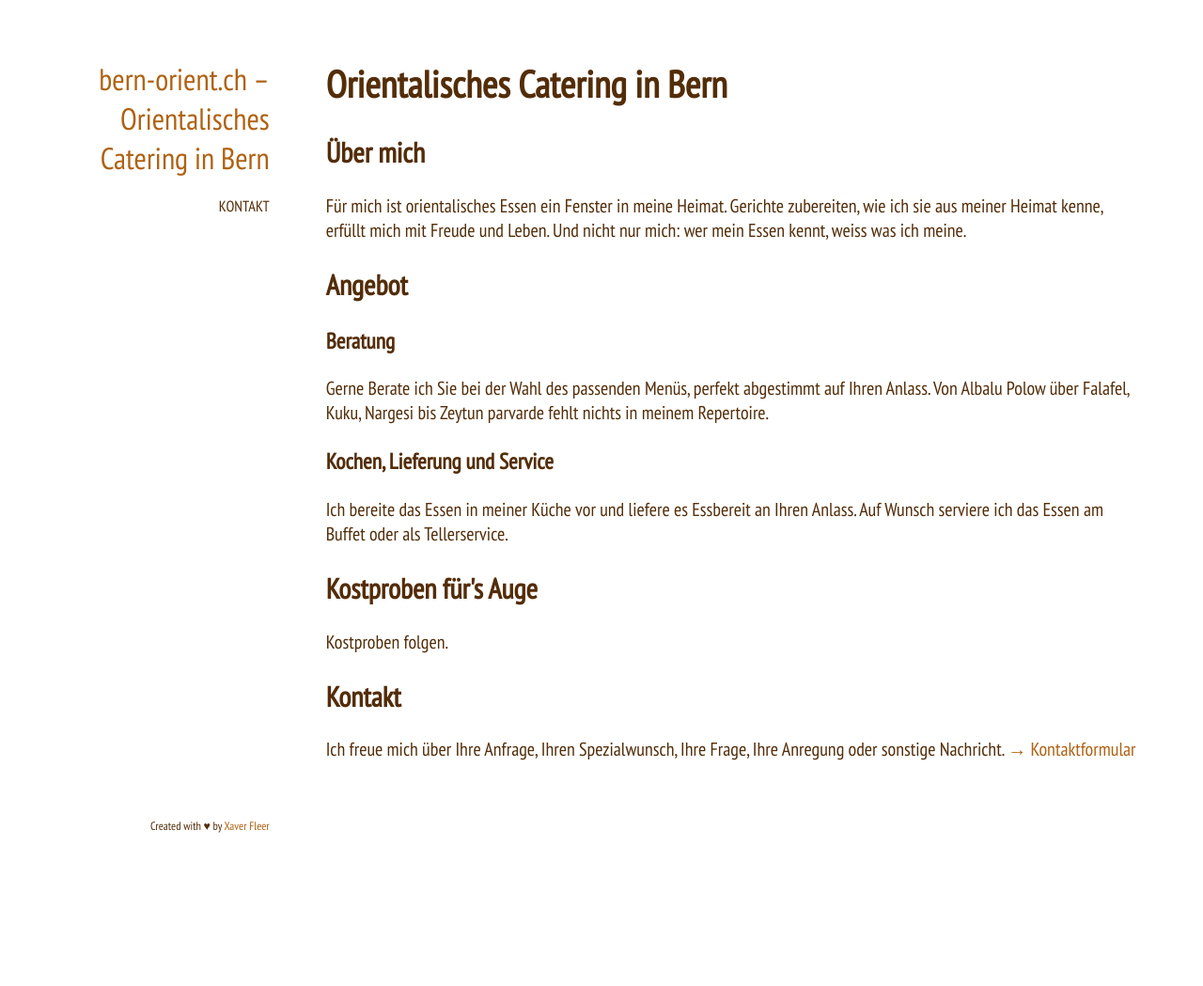
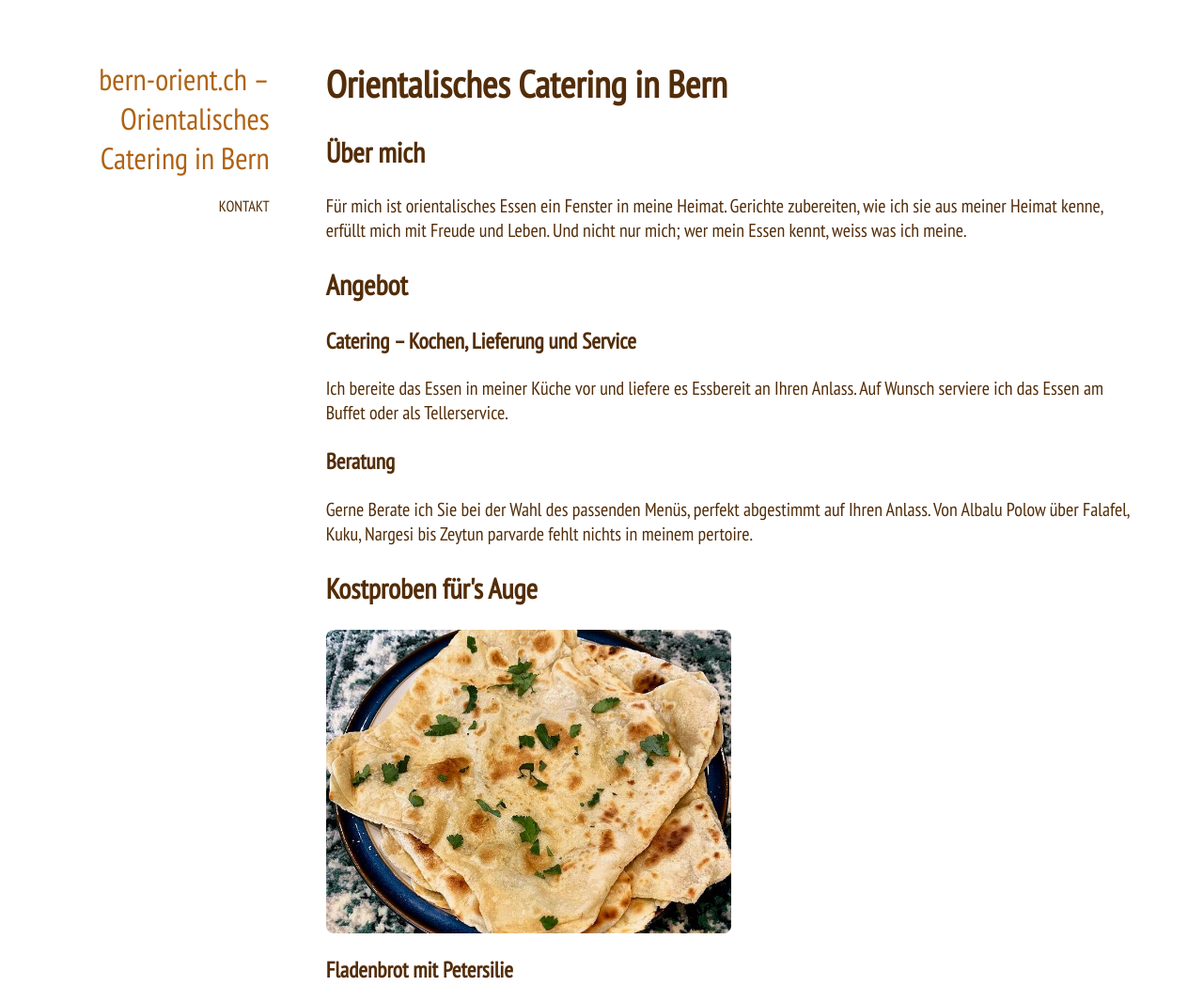
Before and after one commit to xaverfleer/hassan-novin, a Gatsby site: page / in a window 1280 px wide. Shown: the top 1049 px of the page at 94% size. Before the commit the page ends 950 px from the top, so only its background shows below. Built offline with nearby package versions, Linux system fonts and the light colour scheme; Gatsby itself is replaced by a stand-in of ours.

Commit message:
Remove /hidden, update /index

```diff
--- a/src/pages/index.js
+++ b/src/pages/index.js
@@ -1,11 +1,14 @@
-import { Link } from 'gatsby'
+import { Link, graphql } from 'gatsby'
 import React from 'react'
 import Helmet from 'react-helmet'
+import Img from 'gatsby-image'
 
 import Layout from '../components/Layout'
 
-const page = () => {
+const page = ({ data }) => {
   const siteDescription = 'Orientalisches Catering in Bern.'
+
+  const { frontmatter } = data.md
 
   return (
     <Layout>
@@ -13,35 +16,73 @@ const page = () => {
         <title>bern-orient.ch | Startseite</title>
         <meta name="description" content={siteDescription} />
       </Helmet>
-      <h1>Orientalisches Catering in Bern</h1>
-      <h2>Über mich</h2>
+      <h1>{frontmatter.heading}</h1>
+      <h2>{frontmatter.aboutMe.heading}</h2>
+      <p>{frontmatter.aboutMe.description}</p>
+      <h2>{frontmatter.offer.heading}</h2>
+      {frontmatter.offer.offers.map((o) => (
+        <>
+          <h3>{o.heading}</h3>
+          <p>{o.description}</p>
+        </>
+      ))}
+      <h2>{frontmatter.gallery.heading}</h2>
+      <div className="gallery">
+        {frontmatter.gallery.entries.map((e) => (
+          <article className="gallery__entry">
+            <Img fluid={e.img.childImageSharp.fluid} />
+            <h3>{e.heading}</h3>
+            <p>{e.description}</p>
+          </article>
+        ))}
+      </div>
+      <h2>{frontmatter.contact.heading}</h2>
       <p>
-        Für mich ist orientalisches Essen ein Fenster in meine Heimat. Gerichte
-        zubereiten, wie ich sie aus meiner Heimat kenne, erfüllt mich mit Freude
-        und Leben. Und nicht nur mich: wer mein Essen kennt, weiss was ich
-        meine.
+        {frontmatter.contact.description}{' '}
+        <Link to={'/contact'}>→&nbsp;Kontaktformular</Link>
       </p>
-      <h2>Angebot</h2>
-      <h3>Beratung</h3>
-      <p>
-        Gerne Berate ich Sie bei der Wahl des passenden Menüs, perfekt
-        abgestimmt auf Ihren Anlass. Von Albalu Polow über Falafel, Kuku,
-        Nargesi bis Zeytun parvarde fehlt nichts in meinem Repertoire.
-      </p>
-      <h3>Kochen, Lieferung und Service</h3>
-      <p>
-        Ich bereite das Essen in meiner Küche vor und liefere es Essbereit an
-        Ihren Anlass. Auf Wunsch serviere ich das Essen am Buffet oder als
-        Tellerservice.
-      </p>
-      <h2>Kostproben für's Auge</h2>
-      <p>Kostproben folgen.</p>
-      <h2>Kontakt</h2>
-      Ich freue mich über Ihre Anfrage, Ihren Spezialwunsch, Ihre Frage, Ihre
-      Anregung oder sonstige Nachricht.{' '}
-      <Link to={'/contact'}>→ Kontaktformular</Link>
     </Layout>
   )
 }
 
+export const pageQuery = graphql`
+  {
+    md: markdownRemark(frontmatter: { templateKey: { eq: "landingPage" } }) {
+      frontmatter {
+        heading
+        aboutMe {
+          heading
+          description
+        }
+        offer {
+          heading
+          offers {
+            heading
+            description
+          }
+        }
+        gallery {
+          heading
+          entries {
+            alt
+            description
+            heading
+            img {
+              childImageSharp {
+                fluid(maxWidth: 400, maxHeight: 300) {
+                  ...GatsbyImageSharpFluid
+                }
+              }
+            }
+          }
+        }
+        contact {
+          heading
+          description
+        }
+      }
+    }
+  }
+`
+
 export default page
```
Also changed, not shown: src/pages/hidden.js (deleted, +0 -89 lines).
